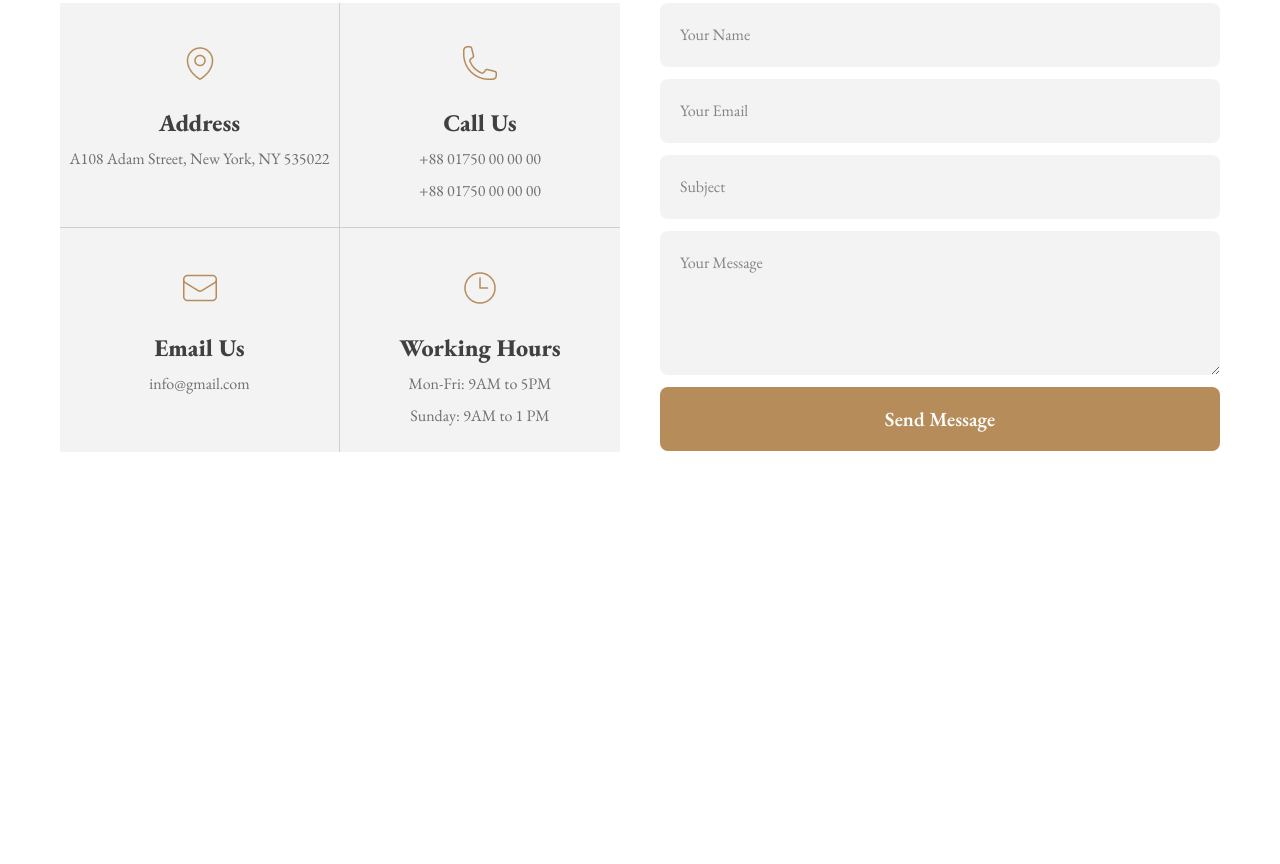
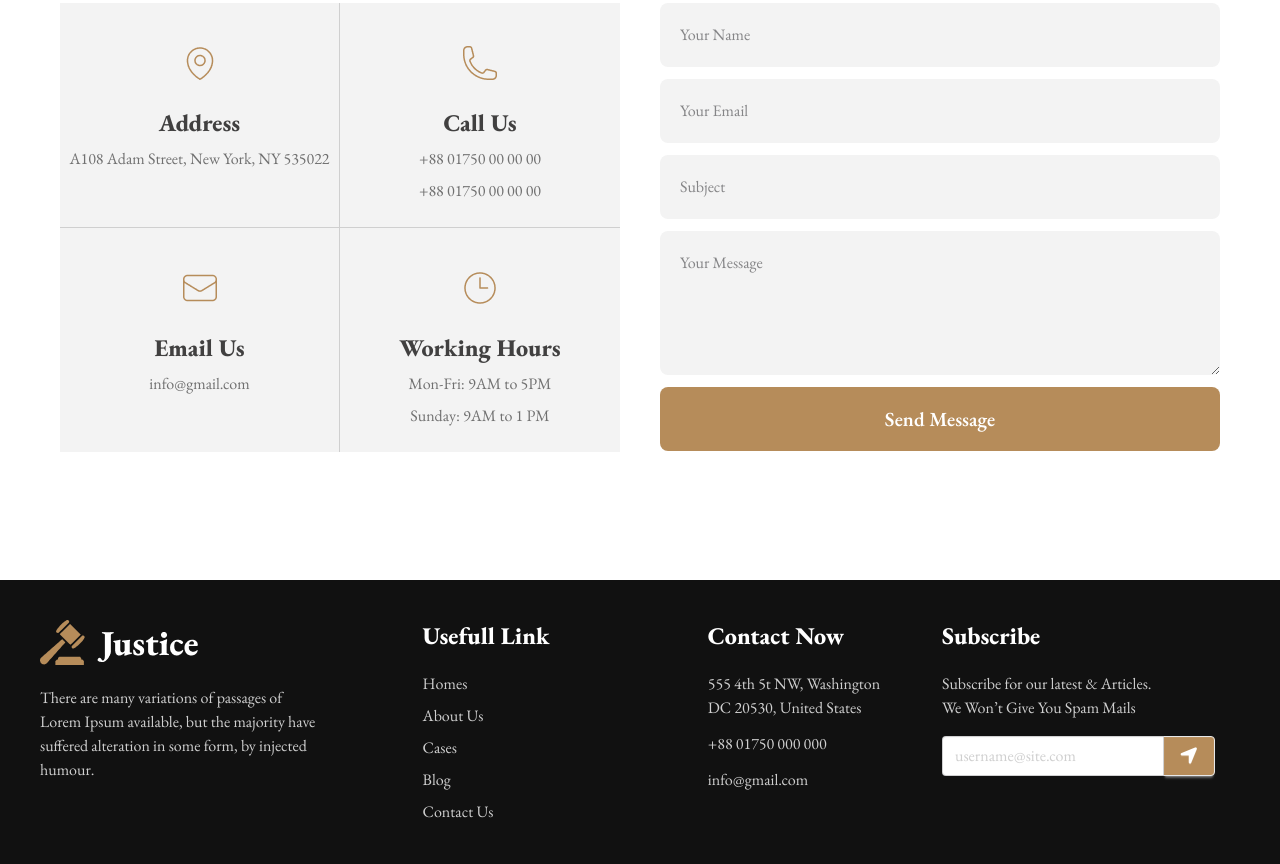
Before and after one commit to TutonGhosh/legal-solution-html-tailwindcss-daisyui, a plain HTML site: page index.html in a window 1280 px wide. Shown: the part 3596-4460 px from the top of the page. Before the commit the page ends 4048 px from the top, so only its background shows below. Drawn offline with nearby package versions, Linux system fonts and the light colour scheme.

Commit message:
footer section completed

```diff
--- a/index.html
+++ b/index.html
@@ -346,6 +346,53 @@
 
     <footer>
 
+        <!-- Footer Start -->
+        <section class="mt-16 lg:mt-32">
+            <div>
+                <footer class="footer sm:footer-horizontal text-white bg-[rgba(17,17,17,1)] text-base-content p-10">
+                    <div  class="max-w-[1200px] mx-auto grid grid-cols-1 md:grid-cols-2 lg:grid-cols-4 lg:justify-items-center gap-8">
+                        <nav class="space-y-5">
+                            <img src="images/logo.png" alt="">
+                            <p class="text-base font-normal text-[rgba(207,207,207,1)]">There are many variations of passages of Lorem Ipsum available, but the majority have suffered alteration in some
+                                form, by injected humour.</p>
+                        </nav>
+                        <nav class="space-y-5">
+                            <h6 class="text-2xl font-extrabold text-white">Usefull Link</h6>
+                            <div class="flex flex-col space-y-2">
+                                <a class="link link-hover text-base font-normal text-[rgba(207,207,207,1)] no-underline">Homes</a>
+                                <a class="link link-hover text-base font-normal text-[rgba(207,207,207,1)] no-underline">About Us</a>
+                                <a class="link link-hover text-base font-normal text-[rgba(207,207,207,1)] no-underline">Cases</a>
+                                <a class="link link-hover text-base font-normal text-[rgba(207,207,207,1)] no-underline">Blog</a>
+                                <a class="link link-hover text-base font-normal text-[rgba(207,207,207,1)] no-underline">Contact Us</a>
+                            </div>
+                        </nav>
+                        <nav class="space-y-5">
+                            <h6 class="text-2xl font-extrabold text-white">Contact Now</h6>
+                            <div class="space-y-3">
+                                <p class="text-base font-normal text-[rgba(207,207,207,1)]">555 4th 5t NW, Washington <br> DC 20530, United States
+                                </p>
+                                <p class="text-base font-normal text-[rgba(207,207,207,1)]">+88 01750 000 000</p>
+                                <p class="text-base font-normal text-[rgba(207,207,207,1)]">info@gmail.com</p>
+                            </div>
+                        </nav>
+                        <form class="space-y-5">
+                            <h6 class="text-2xl font-extrabold text-white">Subscribe</h6>
+                            <div class="space-y-4">
+                                <p class="text-base font-normal text-[rgba(207,207,207,1)]">Subscribe for our latest & Articles. <br> We Won’t Give You Spam Mails</p>
+                            <fieldset class="w-80">
+                                <div class="join">
+                                    <input type="text" placeholder="username@site.com" class="input input-bordered join-item text-base text-[rgba(160,160,160,1)]" />
+                                    <button class="btn join-item bg-[#B68C5A] text-white text-xl"><i class="fa-solid fa-location-arrow"></i></button>
+                                </div>
+                            </fieldset>
+                            </div>
+                        </form>
+                    </div>
+                </footer>
+            </div>
+        </section>
+        <!-- Footer End -->
+
     </footer>
 
 </body>
```
